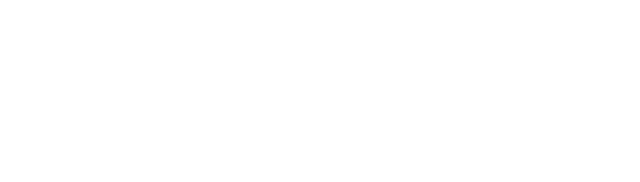
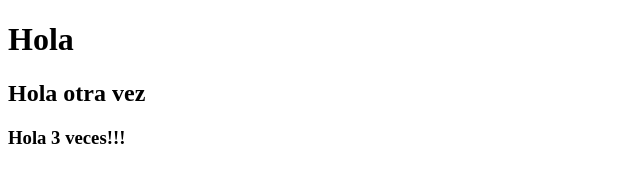
Before and after one commit to JonatanESalinas/git-course-test, a website: page index.html in a window 1280 px wide. Shown: the whole page, without its empty margins (0-640 px from the left). Drawn offline with Linux system fonts and the light colour scheme.

```diff
--- a/index.html
+++ b/index.html
@@ -4,6 +4,8 @@
 	<title>Primera pagina</title>
 </head>
 <body>
-
+	<h1>Hola</h1>
+	<h2>Hola otra vez</h2>
+	<h3>Hola 3 veces!!!</h3>
 </body>
 </html>
```
Also changed, not shown: package.json (added, +24 -0 lines), 2 other files.
